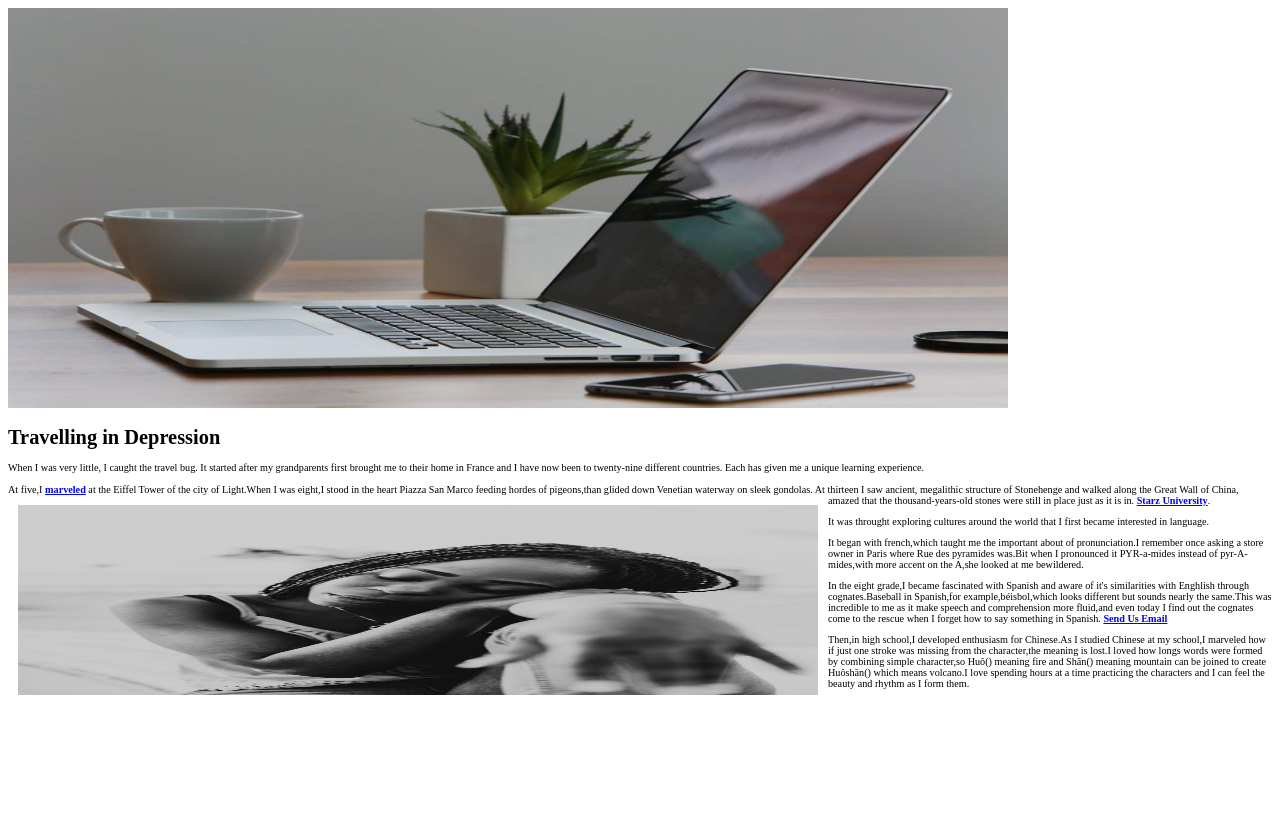
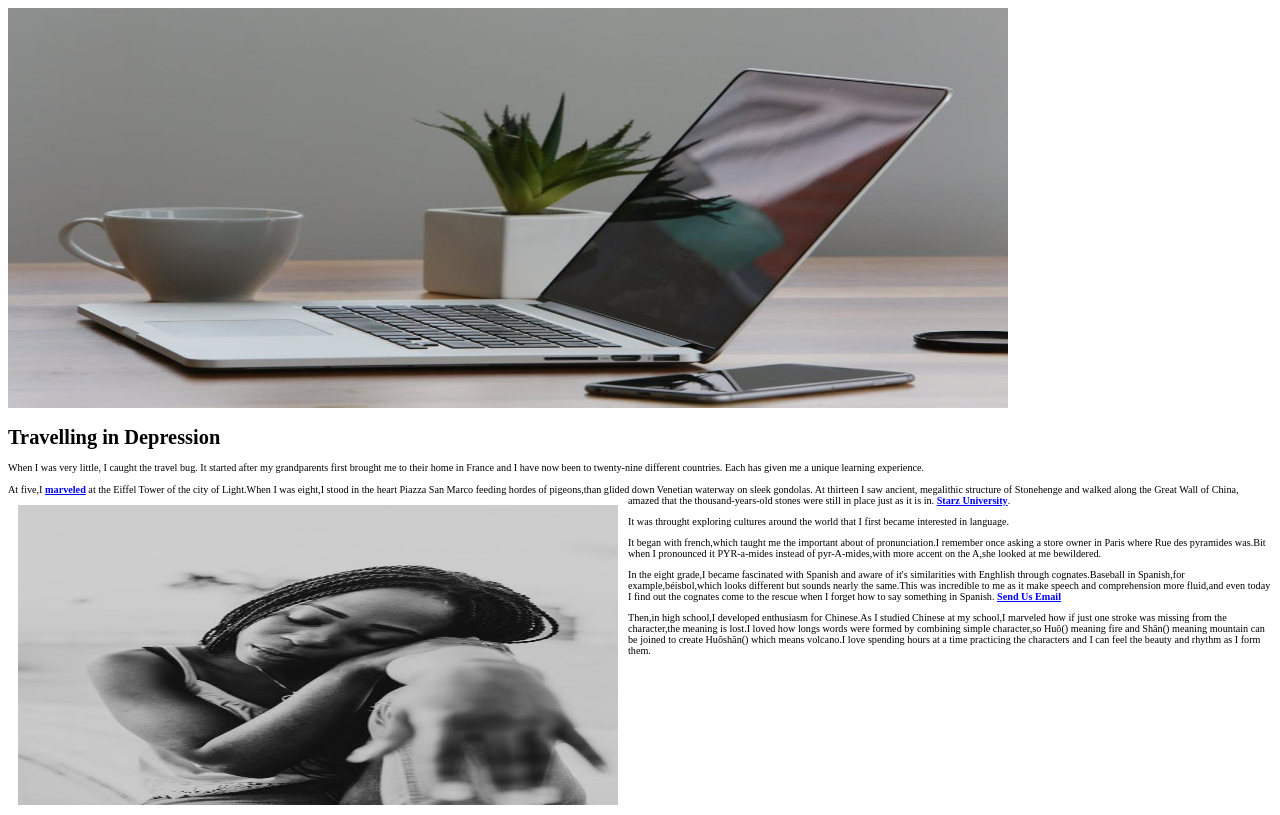
Before and after one commit to morrisftaylor/ART277, a plain HTML site: page index3.html in a window 1280 px wide. Drawn offline with Linux system fonts and the light colour scheme.

Commit message:
Update index3.html

```diff
--- a/index3.html
+++ b/index3.html
@@ -17,7 +17,7 @@
 me to their home in France and I have now been to twenty-nine different countries. Each has
 given me a unique learning experience.</p>
 
-<p>At five,I <u style="color: blue;"><b>marveled</b></u> at the Eiffel Tower of the city of Light.When I was eight,I stood in the heart Piazza San Marco feeding hordes of pigeons,than glided down Venetian waterway on sleek gondolas. At thirteen I saw ancient, megalithic structure of Stonehenge and walked<img src="IM.jpg" style="margin:right15px;margin:10px;width:800px; height:190px; float:left;">
+<p>At five,I <u style="color: blue;"><b>marveled</b></u> at the Eiffel Tower of the city of Light.When I was eight,I stood in the heart Piazza San Marco feeding hordes of pigeons,than glided down Venetian waterway on sleek gondolas. At thirteen I saw ancient, megalithic structure of Stonehenge and walked<img src="IM.jpg" style="margin:right15px;margin:10px;width:600px; height:300px; float:left;">
 along the Great Wall of China, amazed that the thousand-years-old stones were still in place just as it is in. <u style="color:blue;"><b> Starz University</b></u>.
 </p>
 <p>It was throught exploring cultures around the world that I first became interested in language.</p>
```
